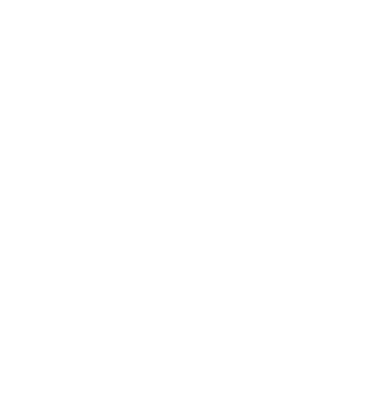
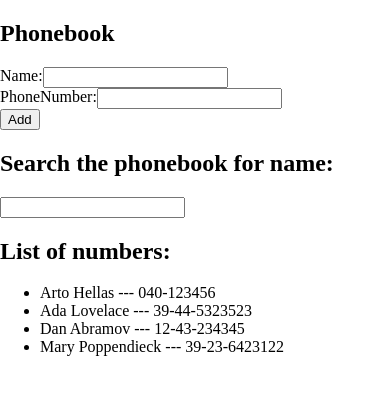
Before and after one commit to homusys/fso, a React (Vite) app in the folder p2e1-phonebook/: page / in a window 390 px wide. Shown: the top 394 px of the page. Built offline with nearby package versions, Linux system fonts and the light colour scheme.

Commit message:
Finish phonebook project
Phonebook is able to add new phone records.
Phonebook is able to display phone records.
Phonebook is able to filter records from user input.

```diff
--- a/p2e1-phonebook/package.json
+++ b/p2e1-phonebook/package.json
@@ -10,6 +10,7 @@
     "preview": "vite preview"
   },
   "dependencies": {
+    "nanoid": "^6.0.2",
     "react": "^19.2.8",
     "react-dom": "^19.2.8"
   },
--- a/p2e1-phonebook/src/App.css
+++ b/p2e1-phonebook/src/App.css
@@ -1,184 +1,19 @@
-.counter {
-  font-size: 16px;
-  padding: 5px 10px;
-  border-radius: 5px;
-  color: var(--accent);
-  background: var(--accent-bg);
-  border: 2px solid transparent;
-  transition: border-color 0.3s;
-  margin-bottom: 24px;
+form {
+  display: flex;
+  flex-direction: column;
 
-  &:hover {
-    border-color: var(--accent-border);
-  }
-  &:focus-visible {
-    outline: 2px solid var(--accent);
-    outline-offset: 2px;
+  & > label {
+    display: flex;
+    flex-direction: row;
+
+    flex: 1 1 0;
   }
 }
 
-.hero {
-  position: relative;
-
-  .base,
-  .framework,
-  .vite {
-    inset-inline: 0;
-    margin: 0 auto;
-  }
-
-  .base {
-    width: 170px;
-    position: relative;
-    z-index: 0;
-  }
-
-  .framework,
-  .vite {
-    position: absolute;
-  }
-
-  .framework {
-    z-index: 1;
-    top: 34px;
-    height: 28px;
-    transform: perspective(2000px) rotateZ(300deg) rotateX(44deg) rotateY(39deg)
-      scale(1.4);
-  }
-
-  .vite {
-    z-index: 0;
-    top: 107px;
-    height: 26px;
-    width: auto;
-    transform: perspective(2000px) rotateZ(300deg) rotateX(40deg) rotateY(39deg)
-      scale(0.8);
-  }
-}
-
-#center {
+.person__display {
   display: flex;
   flex-direction: column;
-  gap: 25px;
-  place-content: center;
-  place-items: center;
-  flex-grow: 1;
-
-  @media (max-width: 1024px) {
-    padding: 32px 20px 24px;
-    gap: 18px;
-  }
 }
-
-#next-steps {
-  display: flex;
-  border-top: 1px solid var(--border);
-  text-align: left;
-
-  & > div {
-    flex: 1 1 0;
-    padding: 32px;
-    @media (max-width: 1024px) {
-      padding: 24px 20px;
-    }
-  }
-
-  .icon {
-    margin-bottom: 16px;
-    width: 22px;
-    height: 22px;
-  }
-
-  @media (max-width: 1024px) {
-    flex-direction: column;
-    text-align: center;
-  }
+.debug {
+  color: red;
 }
-
-#docs {
-  border-right: 1px solid var(--border);
-
-  @media (max-width: 1024px) {
-    border-right: none;
-    border-bottom: 1px solid var(--border);
-  }
-}
-
-#next-steps ul {
-  list-style: none;
-  padding: 0;
-  display: flex;
-  gap: 8px;
-  margin: 32px 0 0;
-
-  .logo {
-    height: 18px;
-  }
-
-  a {
-    color: var(--text-h);
-    font-size: 16px;
-    border-radius: 6px;
-    background: var(--social-bg);
-    display: flex;
-    padding: 6px 12px;
-    align-items: center;
-    gap: 8px;
-    text-decoration: none;
-    transition: box-shadow 0.3s;
-
-    &:hover {
-      box-shadow: var(--shadow);
-    }
-    .button-icon {
-      height: 18px;
-      width: 18px;
-    }
-  }
-
-  @media (max-width: 1024px) {
-    margin-top: 20px;
-    flex-wrap: wrap;
-    justify-content: center;
-
-    li {
-      flex: 1 1 calc(50% - 8px);
-    }
-
-    a {
-      width: 100%;
-      justify-content: center;
-      box-sizing: border-box;
-    }
-  }
-}
-
-#spacer {
-  height: 88px;
-  border-top: 1px solid var(--border);
-  @media (max-width: 1024px) {
-    height: 48px;
-  }
-}
-
-.ticks {
-  position: relative;
-  width: 100%;
-
-  &::before,
-  &::after {
-    content: '';
-    position: absolute;
-    top: -4.5px;
-    border: 5px solid transparent;
-  }
-
-  &::before {
-    left: 0;
-    border-left-color: var(--border);
-  }
-  &::after {
-    right: 0;
-    border-right-color: var(--border);
-  }
-}
--- a/p2e1-phonebook/src/App.tsx
+++ b/p2e1-phonebook/src/App.tsx
@@ -1,3 +1,159 @@
+import { useState } from "react";
+
+import "./App.css";
+import { nanoid } from "nanoid";
+
+type PersonDetails = {
+  id: string;
+  name: string;
+  phone: string;
+};
+
+const initialPhoneBookData = [
+  {
+    id: nanoid(),
+    name: "Arto Hellas",
+    phone: "040-123456",
+  },
+  {
+    id: nanoid(),
+    name: "Ada Lovelace",
+    phone: "39-44-5323523",
+  },
+  {
+    id: nanoid(),
+    name: "Dan Abramov",
+    phone: "12-43-234345",
+  },
+  {
+    id: nanoid(),
+    name: "Mary Poppendieck",
+    phone: "39-23-6423122",
+  },
+] as PersonDetails[];
+
 export default function App() {
-  return <main></main>;
+  const [persons, setPersons] = useState<PersonDetails[]>(initialPhoneBookData);
+  const [personsFiltered, setPersonsFiltered] = useState<PersonDetails[]>([
+    ...persons,
+  ]);
+
+  return (
+    <main>
+      <h2>Phonebook</h2>
+      <PersonForm persons={persons} setPersons={setPersons} />
+
+      <h2>Search the phonebook for name: </h2>
+      <FilterSearchBar
+        persons={persons}
+        setPersonsFiltered={setPersonsFiltered}
+      />
+
+      <h2>List of numbers:</h2>
+      <PersonDisplay persons={persons} personsFiltered={personsFiltered} />
+    </main>
+  );
 }
+
+type FilterSearchBarProps = {
+  persons: PersonDetails[];
+  setPersonsFiltered: React.Dispatch<React.SetStateAction<PersonDetails[]>>;
+};
+
+function FilterSearchBar({
+  persons,
+  setPersonsFiltered,
+}: FilterSearchBarProps) {
+  const [filterName, setFilterName] = useState("");
+
+  function handleTextChange(e: React.ChangeEvent<HTMLInputElement>) {
+    const currentInput = e.currentTarget.value;
+    setFilterName(currentInput);
+
+    const filterResult = persons.filter((person, _) => {
+      return person.name.toLowerCase().includes(currentInput.toLowerCase());
+    });
+
+    setPersonsFiltered([...filterResult]);
+  }
+
+  return <input type="text" value={filterName} onChange={handleTextChange} />;
+}
+
+type PersonFormProp = {
+  persons: PersonDetails[];
+  setPersons: React.Dispatch<React.SetStateAction<PersonDetails[]>>;
+};
+
+function PersonForm({ persons, setPersons }: PersonFormProp) {
+  const [newName, setNewName] = useState("");
+  const [newNumber, setNewNumber] = useState("");
+
+  function handleFormSubmit(e: React.SubmitEvent) {
+    e.preventDefault();
+
+    if (newName.trim() === "" || newNumber.trim() === "") {
+      alert("Input fields should not be blank.");
+      return;
+    }
+
+    const newPerson = {
+      id: nanoid(),
+      name: newName.trim(),
+      phone: newNumber.trim(),
+    } as PersonDetails;
+
+    if (persons.find((person) => person.name === newPerson.name)) {
+      alert(`${newPerson.name} is already added to phonebook`);
+      return;
+    }
+
+    setPersons([...persons, newPerson]);
+  }
+
+  return (
+    <form onSubmit={handleFormSubmit}>
+      <label htmlFor="name">
+        Name:
+        <input
+          id="name"
+          type="text"
+          value={newName}
+          onChange={(e) => setNewName(e.currentTarget.value)}
+        />
+      </label>
+
+      <label htmlFor="number">
+        PhoneNumber:
+        <input
+          id="number"
+          type="text"
+          value={newNumber}
+          onChange={(e) => setNewNumber(e.currentTarget.value)}
+        />
+      </label>
+      <div>
+        <button type="submit">Add</button>
+      </div>
+    </form>
+  );
+}
+
+type PersonDisplayProps = {
+  persons: PersonDetails[];
+  personsFiltered: PersonDetails[];
+};
+
+function PersonDisplay({ persons, personsFiltered }: PersonDisplayProps) {
+  const currentPersonList = !personsFiltered ? persons : personsFiltered;
+
+  return (
+    <ul className="person__display">
+      {currentPersonList.map((person, _) => (
+        <li key={person.id}>
+          {person.name} --- {person.phone}
+        </li>
+      ))}
+    </ul>
+  );
+}
```
Also changed, not shown: 1 other file (tests, documents, lock files or other folders).
